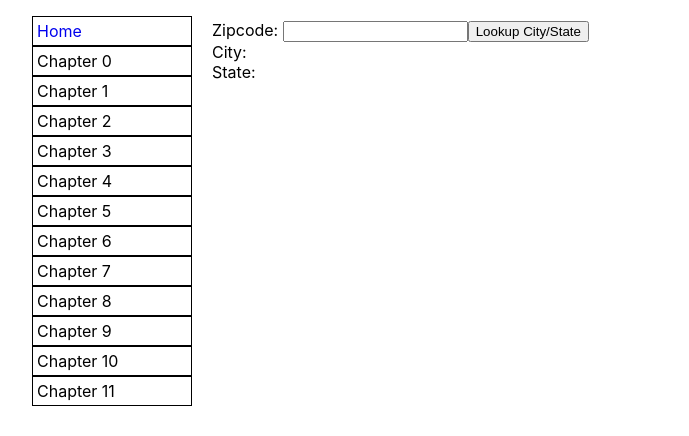
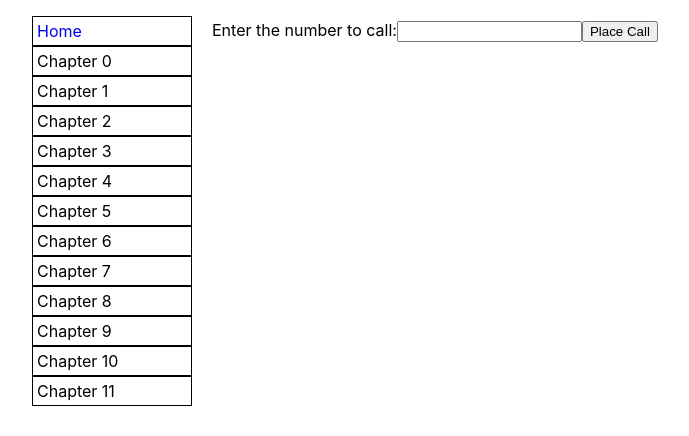
Before and after one commit to chrisminnick/react-js-foundations, a React (Create React App) app in the folder book-code-listings/: page /listing1112 in a window 1280 px wide. Shown: the top 436 px of the page, without its empty margins (8-697 px from the left). Built offline with nearby package versions, Linux system fonts and the light colour scheme.

Commit message:
checking in 11-12

```diff
--- a/book-code-listings/src/App.js
+++ b/book-code-listings/src/App.js
@@ -793,13 +793,13 @@ function App() {
           <Route path="/listing1108">
             <ShippingAddress />
           </Route>
-          <Route path="/listing1110">
+          <Route path="/listing1112">
             <CallMe />
           </Route>
-          <Route path="/listing1111">
+          <Route path="/listing1113">
             <CallMeFixed />
           </Route>
-          <Route path="/listing1112">
+          <Route path="/listing1114">
             <ShippingAddress2 />
           </Route>
           <Route path="/listing1113">
--- a/book-code-listings/src/chapter11/CallMe.js
+++ b/book-code-listings/src/chapter11/CallMe.js
@@ -8,7 +8,6 @@ function CallMe(props){
   const phoneInputRef = useRef();
 
   const handleClick = (e)=>{
-      e.preventDefault();
       setPhoneNumber(currentNumber);
   }
 
@@ -24,14 +23,14 @@ function CallMe(props){
   },[phoneNumber,placeCall]);
 
   return(
-    <form>
+    <>
       <label>Enter the number to call:</label>
       <input type="phone" ref={phoneInputRef} onChange={()=>{setCurrentNumber(phoneInputRef.current.value)}}/>
       <button onClick={handleClick}>
         Place Call
       </button>
       <h1>{currentNumber}</h1>
-    </form>
+    </>
   );
 }
 
```
